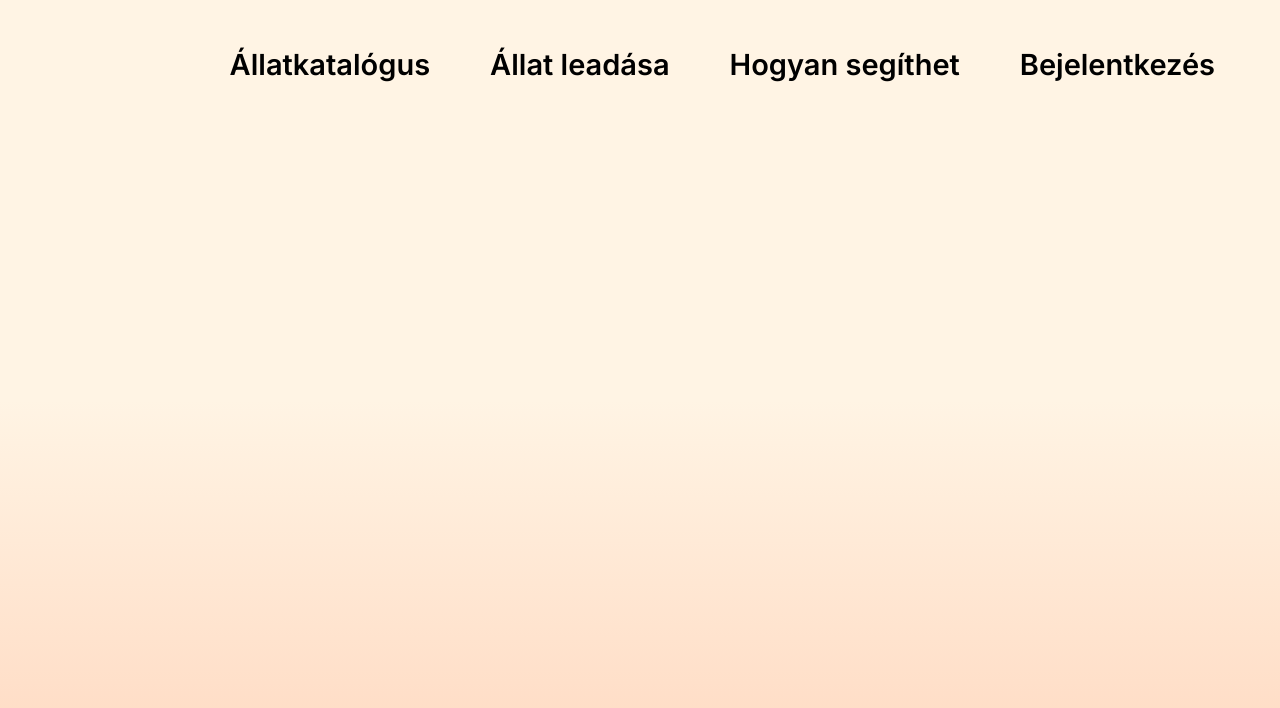
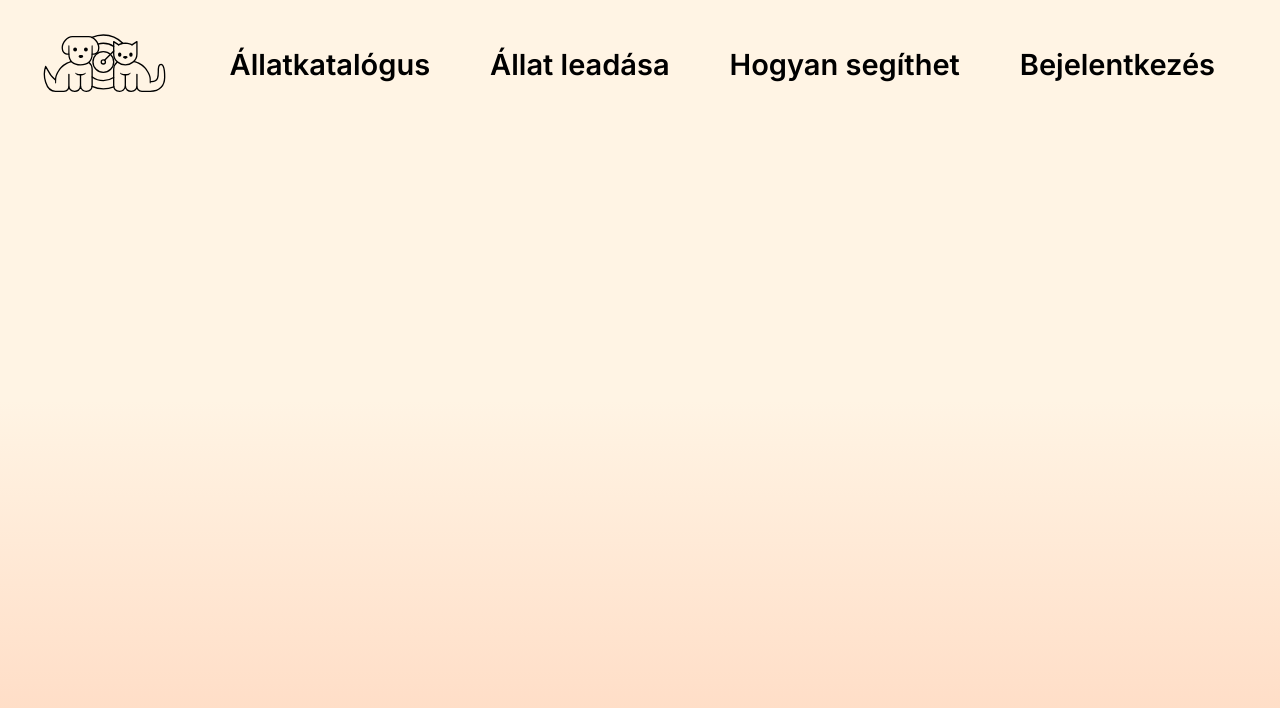
Before and after one commit to Szaszuge/menhely, a Vue app in the folder menhely/: page / in a window 1280 px wide. Shown: the top 708 px of the page. Built offline with nearby package versions, Linux system fonts and the light colour scheme.

Commit message:
SCRUM-23 SVG beimportálva

```diff
--- a/menhely/src/components/Navbar.vue
+++ b/menhely/src/components/Navbar.vue
@@ -5,7 +5,41 @@ import { RouterLink } from 'vue-router';
 <template>
 <div id="main">
     <div id="left">
-        <!-- TODO: SVG ikon betöltése -->
+        <!--SVG ikon nem tölt be ha fájlból próbálom behívni, úgyhogy egy kicsit ocsmány lesz, de működik -->
+        <RouterLink to="/">
+        <svg xmlns="http://www.w3.org/2000/svg" xmlns:xlink="http://www.w3.org/1999/xlink" xmlns:serif="http://www.serif.com/" width="auto" height="85px" viewBox="0 0 3200 2134" version="1.1" xml:space="preserve" style="fill-rule:evenodd;clip-rule:evenodd;stroke-linecap:round;stroke-linejoin:round;stroke-miterlimit:1.5;" id="mh-icon">
+            <g id="Radar">
+                <circle cx="1590.03" cy="977.467" r="52.083" style="fill:none;stroke:#000;stroke-width:33.33px;"></circle>
+                <circle cx="1590.03" cy="977.467" r="260.417" style="fill:none;stroke:#000;stroke-width:33.33px;"></circle>
+                <path d="M1458.16,527.552c41.836,-12.259 86.09,-18.835 131.868,-18.835c96.635,-0 186.48,29.305 261.125,79.506" style="fill:none;stroke:#000;stroke-width:33.33px;"></path>
+                <path d="M1848.91,1368.21c-74.198,49.284 -163.21,78.005 -258.878,78.005c-104.472,-0 -201.008,-34.251 -278.98,-92.127" style="fill:none;stroke:#000;stroke-width:33.33px;"></path>
+                <path d="M1304.83,363.294c86.696,-40.367 183.338,-62.91 285.203,-62.91c192.269,-0 365.928,80.314 489.229,209.196" style="fill:none;stroke:#000;stroke-width:33.33px;"></path>
+                <path d="M1852.92,1601.54c-80.844,34.132 -169.678,53.006 -262.885,53.006c-101.384,0 -197.592,-22.331 -283.972,-62.338" style="fill:none;stroke:#000;stroke-width:33.33px;"></path>
+                <path d="M2032.32,524.762l26.462,-26.462" style="fill:none;stroke:#000;stroke-width:33.33px;"></path>
+                <path d="M1621.28,935.8l231.365,-231.365" style="fill:none;stroke:#000;stroke-width:33.33px;"></path>
+            </g>
+            <g id="Macska">
+                <path d="M1933.63,987.884c-72.222,60.663 -81.75,135.879 -83.334,166.666c-0.592,11.513 -0.005,416.409 0,416.667c1.98,105.393 78.233,144.089 145.834,145.833c61.288,1.582 148.571,-42.586 145.833,-145.833c-0.007,-0.27 -0,-270.833 -0,-270.833c-0,-0 0.007,269.792 -0,270.833c-0.796,110.495 86.392,146.425 145.833,145.833c66.288,-0.66 144.191,-31.873 145.834,-145.833c0.008,-0.584 -0.087,-350.877 0.002,-270.833c0.158,141.412 0.004,270.417 -0.002,270.833c-1.692,103.494 48.388,144.442 125,145.833c35.791,0.65 146.943,0 208.333,0c249.055,0 360.461,-155.42 362.884,-350.021c3.281,-263.429 -50.857,-364.795 -123.987,-315.156c-96.951,65.807 68.017,415.551 -203.03,421.475c-8.505,0.186 -17.587,-0.88 -27.281,-2.196" style="fill:none;stroke:#000;stroke-width:33.33px;"></path>
+                <path d="M2779.17,1508.72c0,6.737 -5.47,12.207 -12.207,12.207c-6.738,0 -12.207,-5.47 -12.207,-12.207l-3.036,-104.167c-0.35,-17.545 -4.067,-36.14 -9.647,-55.315c-5.192,-17.842 -12.094,-36.146 -20.309,-54.366c-25.072,-55.601 -61.709,-110.481 -93.305,-150.548c-33.493,-42.669 -76.97,-74.87 -118.731,-98.848c-75.005,-43.066 -144.899,-59.51 -144.899,-59.51l0.998,-4.346c-6.567,-1.507 -10.675,-8.062 -9.168,-14.628c1.507,-6.567 8.061,-10.675 15.626,-13.515c-0,0 74.577,16.716 154.461,62.254c45.393,25.877 92.359,61.102 128.721,107.384c32.911,42.085 71.193,99.643 96.986,158.063c8.763,19.846 16.192,39.77 21.327,59.275c5.854,22.236 8.829,43.899 8.426,64.1l-3.036,104.167Z"></path>
+                <path d="M2308.78,550.384l124.848,-83.334l-0,312.5c-0,178.177 -167.68,270.834 -291.667,270.834c-123.987,-0 -291.667,-92.657 -291.667,-270.834l0,-312.5l125.153,83.334" style="fill:none;stroke:#000;stroke-width:33.33px;"></path>
+                <path d="M1984.47,564.165c-6.457,4.978 -15.74,3.778 -20.718,-2.679c-4.978,-6.456 -3.777,-15.739 2.679,-20.717c0,-0 12.961,-11.485 39.554,-23.339c7.976,-3.554 17.3,-6.922 27.805,-10.166c27.609,-8.526 63.809,-15.382 108.327,-15.45c44.519,0.066 80.717,6.929 108.328,15.448c10.506,3.241 19.834,6.6 27.81,10.155c26.595,11.852 39.548,23.352 39.548,23.352c6.457,4.978 7.657,14.261 2.679,20.717c-4.978,6.457 -14.261,7.657 -20.717,2.679c-0,0 -12.393,-7.832 -35.772,-16.756c-10.823,-4.132 -23.849,-8.698 -39.252,-12.406c-22.636,-5.449 -50.205,-9.42 -82.624,-9.383c-32.419,-0.038 -59.987,3.936 -82.624,9.38c-15.405,3.705 -28.435,8.26 -39.258,12.392c-23.379,8.925 -35.765,16.773 -35.765,16.773Z"></path>
+                <path d="M2259.99,1253.81c2.708,-3.85 8.032,-4.777 11.882,-2.068c3.85,2.708 4.776,8.032 2.068,11.882c0,0 -5.175,10.397 -20.825,23.338c-6.481,5.359 -14.823,10.851 -25.577,15.875c-9.395,4.389 -20.701,7.946 -33.86,10.703c-14.76,3.094 -32.023,4.559 -51.919,4.526c-19.688,-0.425 -36.791,-2.137 -51.422,-5.345c-13.005,-2.852 -24.194,-6.394 -33.504,-10.713c-10.695,-4.961 -18.965,-10.355 -25.461,-15.54c-15.897,-12.69 -21.256,-22.669 -21.256,-22.669c-2.805,-3.781 -2.013,-9.127 1.767,-11.931c3.781,-2.805 9.127,-2.013 11.931,1.767c0,0 13.134,10.756 43.867,18.944c6.471,1.725 13.64,3.45 21.7,5.011c14.641,2.835 32.042,5.119 52.79,5.111c20.754,0.495 38.146,-1.524 52.755,-4.274c8.035,-1.512 15.173,-3.24 21.615,-4.994c30.332,-8.259 43.449,-19.623 43.449,-19.623Z"></path>
+                <ellipse cx="2001.49" cy="795.175" rx="26.042" ry="36.458" style="stroke:#000;stroke-width:33.33px;"></ellipse>
+                <path d="M2142.11,842.05c22.997,0 41.667,7.002 41.667,15.625c-0,8.624 -41.667,26.042 -41.667,26.042c0,-0 -41.666,-17.418 -41.666,-26.042c-0,-8.623 18.67,-15.625 41.666,-15.625Z" style="stroke:#000;stroke-width:33.33px;"></path>
+                <ellipse cx="2282.74" cy="795.175" rx="26.042" ry="36.458" style="stroke:#000;stroke-width:33.33px;"></ellipse>
+            </g>
+            <g id="Kutya">
+                <path d="M1225.45,987.884c72.221,60.663 81.749,135.879 83.333,166.666c0.592,11.513 0.005,416.409 -0,416.667c-1.979,105.393 -78.233,144.089 -145.833,145.833c-61.289,1.582 -148.572,-42.586 -145.834,-145.833c0.007,-0.27 0,-270.833 0,-270.833c0,-0 -0.007,269.792 0,270.833c0.796,110.495 -86.392,146.425 -145.833,145.833c-66.288,-0.66 -144.19,-31.873 -145.833,-145.833c-0.009,-0.584 0.086,-350.877 -0.003,-270.833c-0.158,141.412 -0.004,270.417 0.003,270.833c1.691,103.494 -48.389,144.442 -125,145.833c-35.791,0.65 -146.951,-0.9 -208.334,0c-252.026,3.696 -331.312,-403.516 -250,-625c135.406,236.462 134.693,237.364 239.584,333.334" style="fill:none;stroke:#000;stroke-width:33.33px;"></path>
+                <path d="M404.322,1508.72c-0,6.737 -5.47,12.207 -12.208,12.207c-6.737,0 -12.207,-5.47 -12.207,-12.207l-3.036,-104.167c-0.403,-20.201 2.572,-41.864 8.426,-64.1c5.135,-19.505 12.565,-39.429 21.327,-59.275c25.793,-58.42 64.075,-115.978 96.987,-158.063c36.361,-46.282 83.327,-81.507 128.721,-107.384c79.883,-45.538 154.461,-62.254 154.461,-62.254l0.997,4.347c6.567,-1.507 13.121,2.601 14.628,9.168c1.507,6.566 -2.601,13.121 -8.17,18.974c-0,0 -69.894,16.444 -144.899,59.51c-41.761,23.978 -85.238,56.179 -118.731,98.848c-31.596,40.067 -68.233,94.947 -93.304,150.548c-8.216,18.22 -15.118,36.524 -20.309,54.366c-5.58,19.175 -9.298,37.77 -9.648,55.315l-3.035,104.167Z"></path>
+                <path d="M712.794,571.217c0,-6.984 5.67,-12.653 12.654,-12.653c6.983,-0 12.653,5.669 12.653,12.653l2.855,208.333c0.521,84.587 27.674,148.587 76.395,191.071c47.985,41.842 116.453,62.697 199.763,62.602c84.266,0.076 153.369,-19.145 201.428,-60.927c47.711,-41.478 74.1,-105.055 74.614,-192.746l2.972,-208.333c-0,-6.984 5.669,-12.653 12.653,-12.653c6.983,-0 12.653,5.669 12.653,12.653l2.972,208.333c0.581,99.153 -29.898,171 -83.527,218.264c-53.21,46.895 -129.914,69.646 -223.765,69.73c-92.847,-0.106 -168.937,-24.504 -222.073,-71.525c-54.718,-48.422 -85.691,-120.858 -85.102,-216.469l2.855,-208.333Z"></path>
+                <path d="M885.139,1263.62c-2.708,-3.85 -1.782,-9.174 2.068,-11.882c3.85,-2.709 9.174,-1.782 11.882,2.068c0,-0 13.117,11.364 43.449,19.623c6.442,1.754 13.58,3.482 21.616,4.994c14.609,2.75 32,4.769 52.754,4.274c20.748,0.008 38.15,-2.276 52.79,-5.111c8.06,-1.561 15.229,-3.286 21.701,-5.011c30.732,-8.188 43.866,-18.944 43.866,-18.944c2.805,-3.78 8.151,-4.572 11.931,-1.767c3.78,2.804 4.572,8.15 1.767,11.931c0,-0 -5.359,9.979 -21.256,22.669c-6.495,5.185 -14.766,10.579 -25.461,15.54c-9.31,4.319 -20.499,7.861 -33.504,10.713c-14.631,3.208 -31.734,4.92 -51.421,5.345c-19.896,0.033 -37.159,-1.432 -51.92,-4.526c-13.159,-2.757 -24.465,-6.314 -33.86,-10.703c-10.754,-5.024 -19.096,-10.516 -25.577,-15.875c-15.649,-12.941 -20.825,-23.338 -20.825,-23.338Z"></path>
+                <path d="M722.811,765.016c8.022,-1.455 15.716,3.876 17.171,11.898c1.455,8.022 -3.877,15.716 -11.898,17.171c-0,-0 -85.35,15.861 -140.6,-42.471c-25.532,-26.956 -45.05,-69.999 -45.396,-138.73c-0.041,-63.424 33.135,-134.849 82.74,-190.509c50.909,-57.123 118.861,-97.179 183.953,-97.195l416.667,-0.001c65.091,0.015 133.045,40.071 183.955,97.195c49.606,55.66 82.781,127.086 82.74,190.51c-0.342,68.965 -19.725,112.11 -45.108,139.086c-55.299,58.768 -141.014,42.092 -141.014,42.092c-8.009,-1.523 -13.275,-9.262 -11.752,-17.271c1.524,-8.009 9.262,-13.275 17.271,-11.752c0,-0 68.595,12.609 112.018,-34.852c20.942,-22.89 35.481,-59.54 35.194,-117.303c-0.036,-56.145 -30.505,-118.878 -74.46,-168.111c-44.226,-49.537 -102.354,-85.865 -158.844,-85.852l-416.667,-0c-56.491,-0.014 -114.62,36.313 -158.847,85.85c-43.956,49.233 -74.424,111.968 -74.46,168.113c-0.29,57.505 14.353,94.036 35.397,116.886c43.491,47.222 111.94,35.246 111.94,35.246Z"></path>
+                <circle cx="881.698" cy="664.967" r="31.25" style="stroke:#000;stroke-width:33.33px;"></circle>
+                <circle cx="1152.53" cy="664.967" r="31.25" style="stroke:#000;stroke-width:33.33px;"></circle>
+                <path d="M1027.53,817.96c22.996,0 41.667,7.468 41.667,16.667c-0,9.199 -18.671,28.257 -41.667,28.257c-22.997,-0 -41.667,-19.058 -41.667,-28.257c0,-9.199 18.67,-16.667 41.667,-16.667Z" style="stroke:#000;stroke-width:33.33px;"></path>
+            </g>
+        </svg>
+        </RouterLink>
     </div>
     <div id="right">
         <RouterLink to="/" class="link">Állatkatalógus</RouterLink>
@@ -46,4 +80,9 @@ import { RouterLink } from 'vue-router';
 .link{
     margin: 0px 30px;
 }
+#mh-icon {
+
+    padding-left: 40px;
+
+}
 </style>
```
Also changed, not shown: menhely/src/assets/icon.svg.
